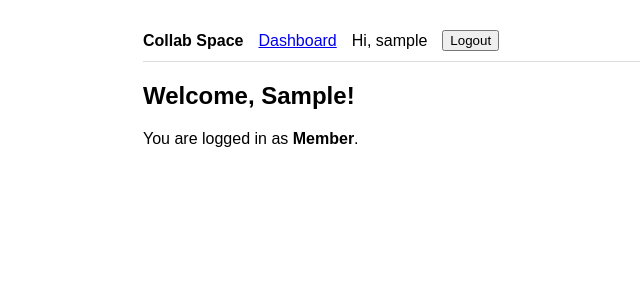
After one commit to khyllalainemenardo/CollabSpace-Menardo-KhyllaLaine-G06, a Django app: page /accounts/dashboard/ in a window 1280 px wide. The commit adds this page. Shown: the top 300 px of the page, without its empty margins (47-687 px from the left). Run offline with Django 5.2, Linux system fonts and the light colour scheme; the visitor is signed in with stand-in values (Sample User, id 1).

Commit message:
feat(accounts): add login and logout

```diff
--- a/accounts/urls.py
+++ b/accounts/urls.py
@@ -1,3 +1,4 @@
+from django.contrib.auth import views as auth_views
 from django.urls import path
 from . import views
 
@@ -5,4 +6,10 @@ app_name = "accounts"
 
 urlpatterns = [
     path("register/", views.register, name="register"),
+    path("login/", auth_views.LoginView.as_view(
+        template_name="accounts/login.html",
+        redirect_authenticated_user=True,
+    ), name="login"),
+    path("logout/", auth_views.LogoutView.as_view(), name="logout"),
+    path("dashboard/", views.dashboard, name="dashboard"),
 ]
--- a/accounts/views.py
+++ b/accounts/views.py
@@ -1,14 +1,22 @@
 from django.contrib import messages
+from django.contrib.auth.decorators import login_required
 from django.shortcuts import render, redirect
 from .forms import RegisterForm
 
 
 def register(request):
+    if request.user.is_authenticated:
+        return redirect("accounts:dashboard")
     form = RegisterForm(request.POST or None)
     if request.method == "POST":
         if form.is_valid():
             form.save()
             messages.success(request, "Account created successfully! You can now log in.")
-            return redirect("accounts:register")
+            return redirect("accounts:login")
         messages.error(request, "Please correct the errors below.")
     return render(request, "accounts/register.html", {"form": form})
+
+
+@login_required
+def dashboard(request):
+    return render(request, "accounts/dashboard.html")
--- a/config/urls.py
+++ b/config/urls.py
@@ -7,7 +7,7 @@ from django.views.generic import RedirectView
 urlpatterns = [
     path("admin/", admin.site.urls),
     path("accounts/", include("accounts.urls")),
-    path("", RedirectView.as_view(pattern_name="accounts:register")),
+    path("", RedirectView.as_view(pattern_name="accounts:dashboard")),
 ]
 
 if settings.DEBUG:
--- /dev/null
+++ b/templates/accounts/dashboard.html
@@ -0,0 +1,6 @@
+{% extends "base.html" %}
+{% block title %}Dashboard | Collab Space{% endblock %}
+{% block content %}
+<h2>Welcome, {{ user.first_name|default:user.username }}!</h2>
+<p>You are logged in as <strong>{{ user.get_role_display }}</strong>.</p>
+{% endblock %}
--- a/templates/base.html
+++ b/templates/base.html
@@ -13,9 +13,17 @@
   </style>
 </head>
 <body>
-  <nav>
+    <nav>
     <strong>Collab Space</strong>
-    {% if not user.is_authenticated %}
+    {% if user.is_authenticated %}
+      <a href="{% url 'accounts:dashboard' %}">Dashboard</a>
+      <span>Hi, {{ user.username }}</span>
+      <form method="post" action="{% url 'accounts:logout' %}" style="display:inline; margin:0;">
+        {% csrf_token %}
+        <button type="submit">Logout</button>
+      </form>
+    {% else %}
+      <a href="{% url 'accounts:login' %}">Login</a>
       <a href="{% url 'accounts:register' %}">Register</a>
     {% endif %}
   </nav>
```
Also changed, not shown: templates/accounts/login.html (added, +19 -0 lines).
